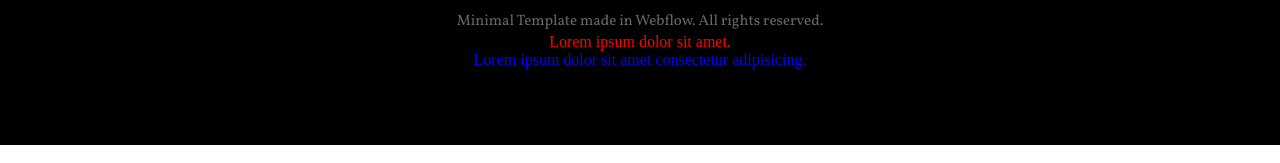
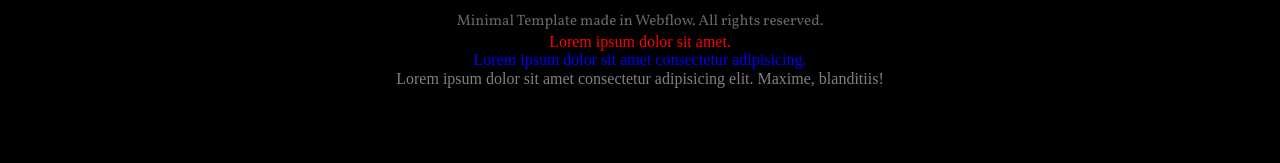
Before and after one commit to impos1ble/Minimal, a plain HTML site: page index.html in a window 1280 px wide. Shown: the part 2032-2195 px from the top of the page. Drawn offline with Linux system fonts and the light colour scheme.

Commit message:
create lorem-3

```diff
--- a/css/style.css
+++ b/css/style.css
@@ -323,3 +323,6 @@ footer form .container-footer:nth-child(2) input{
 .lorem-p2{
     color: blue;
 }
+.lorem-p3{
+    color: gray;
+}
--- a/index.html
+++ b/index.html
@@ -134,6 +134,9 @@
         <div class="lorem-p2">
             <p>Lorem ipsum dolor sit amet consectetur adipisicing.</p>
         </div>
+        <div class="lorem-p3">
+            <p>Lorem ipsum dolor sit amet consectetur adipisicing elit. Maxime, blanditiis!</p>
+        </div>
     </footer>
 </body>
 
```
